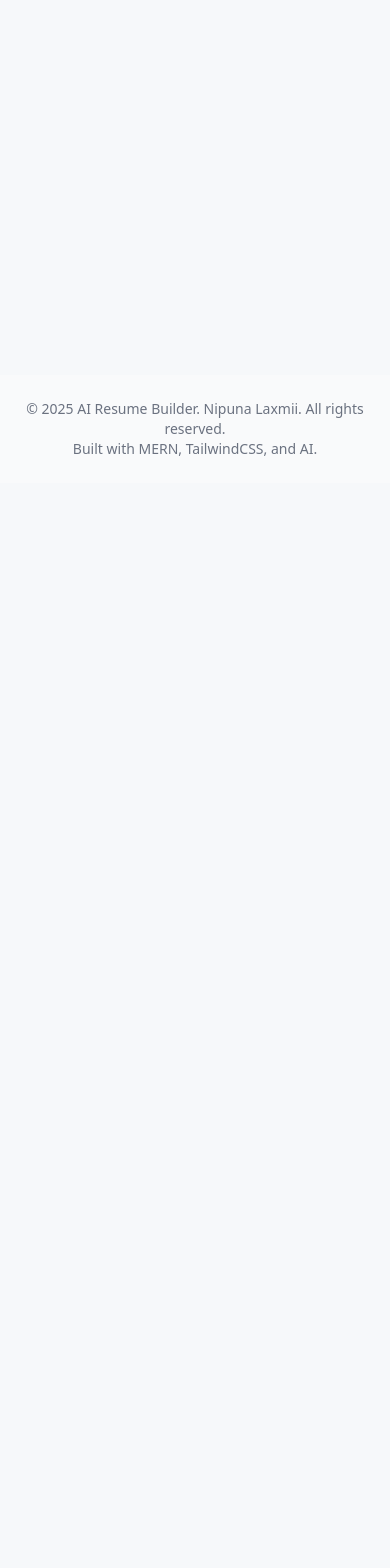
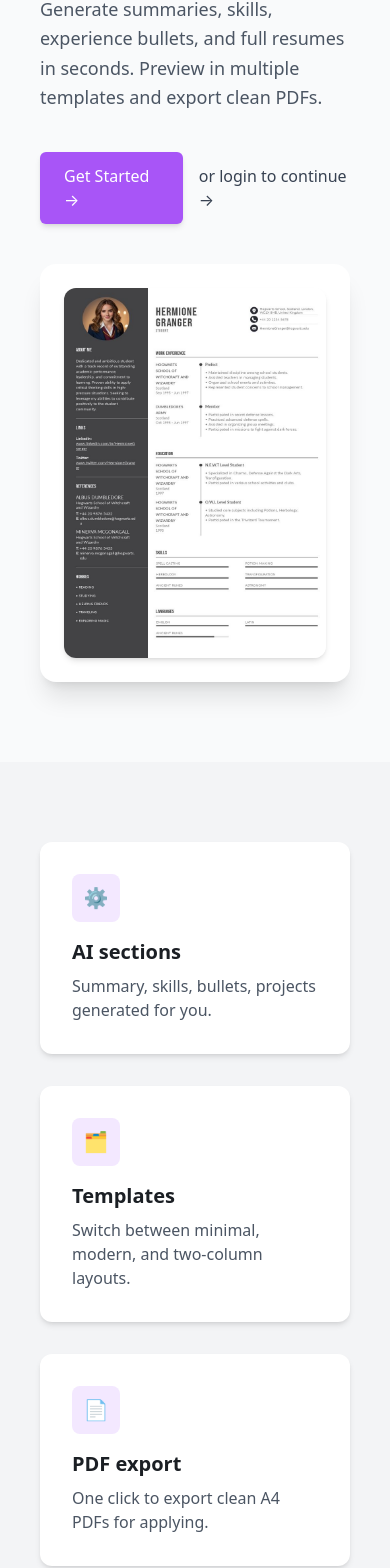
Before and after one commit to lakmal45/AI-Resume, a React app in the folder frontend/: page / in a window 390 px wide. Shown: the part 410-1978 px from the top of the page. Before the commit the page ends 893 px from the top, so only its background shows below. Built offline with nearby package versions, Linux system fonts and the light colour scheme; the HTML template or start-up script is replaced by a standard one.

Commit message:
change the theme

```diff
--- a/frontend/src/pages/Home.jsx
+++ b/frontend/src/pages/Home.jsx
@@ -3,92 +3,85 @@ import { motion } from "framer-motion";
 
 export default function Home() {
   return (
-    <div className="min-h-[calc(100vh-120px)] flex items-center justify-center px-4">
-      <div className="max-w-5xl mx-auto grid md:grid-cols-2 gap-10 items-center">
-        <div>
-          <motion.h1
-            initial={{ opacity: 0, y: 20 }}
-            animate={{ opacity: 1, y: 0 }}
-            transition={{ duration: 0.5 }}
-            className="text-4xl md:text-5xl font-bold mb-4"
-          >
-            Ship resumes
-            <span className="text-primary-500"> faster</span> with AI.
-          </motion.h1>
-          <motion.p
-            initial={{ opacity: 0, y: 10 }}
-            animate={{ opacity: 1, y: 0 }}
-            transition={{ delay: 0.1, duration: 0.4 }}
-            className="text-base-subt mb-6"
-          >
+    <div className="w-full min-h-screen bg-gray-50">
+      {/* HERO SECTION */}
+      <div className="w-full flex flex-col md:flex-row items-center justify-between px-10 md:px-20 py-20">
+        {/* LEFT */}
+        <div className="w-full md:w-1/2 space-y-6">
+          <h1 className="text-5xl md:text-6xl font-bold leading-tight">
+            Ship resumes <span className="text-purple-500">faster</span>
+            <br />
+            with AI.
+          </h1>
+
+          <p className="text-gray-600 text-lg leading-relaxed">
             Generate summaries, skills, experience bullets, and full resumes in
             seconds. Preview in multiple templates and export clean PDFs.
-          </motion.p>
+          </p>
 
-          <motion.div
-            initial={{ opacity: 0, y: 10 }}
-            animate={{ opacity: 1, y: 0 }}
-            transition={{ delay: 0.2, duration: 0.4 }}
-            className="flex flex-wrap items-center gap-3"
-          >
+          <div className="flex items-center gap-4 pt-4">
             <Link
-              to="/dashboard"
-              className="px-5 py-2.5 rounded-lg bg-primary-500 text-white font-semibold text-sm hover:bg-primary-hover"
+              to="/register"
+              className="px-6 py-3 rounded-md bg-purple-500 text-white hover:bg-purple-600 shadow-md"
             >
-              Go to dashboard
+              Get Started &rarr;
             </Link>
-            <Link
-              to="/login"
-              className="text-sm text-base-subt hover:text-primary-500"
-            >
+
+            <Link to="/login" className="text-gray-700 hover:text-black">
               or login to continue →
             </Link>
-          </motion.div>
-          <motion.div
-            initial={{ opacity: 0, y: 10 }}
-            animate={{ opacity: 1, y: 0 }}
-            transition={{ delay: 0.3, duration: 0.4 }}
-            className="mt-6 grid grid-cols-3 gap-3 text-xs text-base-subt"
-          >
-            <div className="bg-base-card border border-base-border rounded-lg p-3">
-              <p className="font-semibold text-base-text mb-1">AI sections</p>
-              <p>Summary, skills, bullets, projects generated for you.</p>
+          </div>
+        </div>
+
+        {/* RIGHT IMAGE */}
+        <div className="w-full md:w-1/2 flex justify-center mt-10 md:mt-0">
+          <div className="p-6 rounded-2xl shadow-xl bg-white relative">
+            <img
+              src="/home-image.png"
+              alt="Resume Preview"
+              className="rounded-xl w-[420px] h-auto shadow-md"
+            />
+            <div className="absolute inset-0 rounded-2xl bg-purple-300 opacity-20 blur-3xl -z-10"></div>
+          </div>
+        </div>
+      </div>
+
+      {/* FEATURES SECTION */}
+      <div className="px-10 md:px-20 py-20 bg-gray-100">
+        <div className="grid grid-cols-1 md:grid-cols-3 gap-8">
+          {/* Card 1 */}
+          <div className="bg-white p-8 rounded-xl shadow-md">
+            <div className="w-12 h-12 bg-purple-100 flex items-center justify-center rounded-lg mb-4 text-purple-500 text-xl">
+              ⚙️
             </div>
-            <div className="bg-base-card border border-base-border rounded-lg p-3">
-              <p className="font-semibold text-base-text mb-1">Templates</p>
-              <p>Switch between minimal, modern, and two-column layouts.</p>
+            <h3 className="text-xl font-semibold mb-2">AI sections</h3>
+            <p className="text-gray-600">
+              Summary, skills, bullets, projects generated for you.
+            </p>
+          </div>
+
+          {/* Card 2 */}
+          <div className="bg-white p-8 rounded-xl shadow-md">
+            <div className="w-12 h-12 bg-purple-100 flex items-center justify-center rounded-lg mb-4 text-purple-500 text-xl">
+              🗂️
             </div>
-            <div className="bg-base-card border border-base-border rounded-lg p-3">
-              <p className="font-semibold text-base-text mb-1">PDF export</p>
-              <p>One click to export clean A4 PDFs for applying.</p>
+            <h3 className="text-xl font-semibold mb-2">Templates</h3>
+            <p className="text-gray-600">
+              Switch between minimal, modern, and two-column layouts.
+            </p>
+          </div>
+
+          {/* Card 3 */}
+          <div className="bg-white p-8 rounded-xl shadow-md">
+            <div className="w-12 h-12 bg-purple-100 flex items-center justify-center rounded-lg mb-4 text-purple-500 text-xl">
+              📄
             </div>
-          </motion.div>
+            <h3 className="text-xl font-semibold mb-2">PDF export</h3>
+            <p className="text-gray-600">
+              One click to export clean A4 PDFs for applying.
+            </p>
+          </div>
         </div>
-        {/* Right side mock preview card */}
-        <motion.div
-          initial={{ opacity: 0, scale: 0.95 }}
-          animate={{ opacity: 1, scale: 1 }}
-          transition={{ delay: 0.2, duration: 0.4 }}
-          className="relative"
-        >
-          <div className="bg-base-card border border-base-border rounded-2xl p-4 shadow-lg">
-            <div className="h-4 w-24 bg-primary-100 rounded mb-4" />
-            <div className="space-y-2 mb-4">
-              <div className="h-3 w-3/4 bg-base-bg rounded" />
-              <div className="h-3 w-2/3 bg-base-bg rounded" />
-            </div>
-            <div className="grid grid-cols-3 gap-2 mb-4">
-              <div className="h-6 bg-base-bg rounded" />
-              <div className="h-6 bg-base-bg rounded" />
-              <div className="h-6 bg-base-bg rounded" />
-            </div>
-            <div className="space-y-2">
-              <div className="h-3 w-full bg-base-bg rounded" />
-              <div className="h-3 w-5/6 bg-base-bg rounded" />
-              <div className="h-3 w-4/6 bg-base-bg rounded" />
-            </div>
-          </div>
-        </motion.div>
       </div>
     </div>
   );
--- a/frontend/src/pages/Login.jsx
+++ b/frontend/src/pages/Login.jsx
@@ -55,7 +55,7 @@ export default function Login() {
 
           <button
             disabled={loading}
-            className="w-full py-2 rounded-lg bg-primary-500 hover:bg-primary-hover font-semibold text-white transition disabled:opacity-60"
+            className="bg-purple-500 w-full py-2 rounded-lg bg-primary-500 hover:bg-purple-600 font-semibold text-white transition disabled:opacity-60"
           >
             {loading ? "Logging in..." : "Login"}
           </button>
--- a/frontend/src/pages/Profile.jsx
+++ b/frontend/src/pages/Profile.jsx
@@ -1,4 +1,5 @@
 import { useState } from "react";
+import DashboardLayout from "../layouts/DashboardLayout";
 
 export default function Profile() {
   const [name, setName] = useState("");
@@ -16,11 +17,12 @@ export default function Profile() {
   };
 
   return (
+    <DashboardLayout>
       <div className="max-w-xl mx-auto px-4 py-8">
         <h1 className="text-xl font-semibold mb-4">Profile settings</h1>
         <p className="text-sm text-base-subt mb-6">
-        Update your basic profile details. In a future version, you can connect
-        this to real backend endpoints.
+          Update your basic profile details. In a future version, you can
+          connect this to real backend endpoints.
         </p>
 
         <form
@@ -53,5 +55,6 @@ export default function Profile() {
           </button>
         </form>
       </div>
+    </DashboardLayout>
   );
 }
--- a/frontend/src/pages/Register.jsx
+++ b/frontend/src/pages/Register.jsx
@@ -69,7 +69,7 @@ export default function Register() {
 
           <button
             disabled={loading}
-            className="w-full py-2 rounded-lg bg-primary-500 hover:bg-primary-hover font-semibold text-white transition disabled:opacity-60"
+            className="bg-purple-500 w-full py-2 rounded-lg bg-primary-500 hover:bg-purple-600 font-semibold text-white transition disabled:opacity-60"
           >
             {loading ? "Registering..." : "Register"}
           </button>
```
Also changed, not shown: frontend/src/pages/Dashboard.jsx (+42 -39 lines), frontend/public/home-image.png (added). Lines whose indentation alone changed are shown as unchanged.
